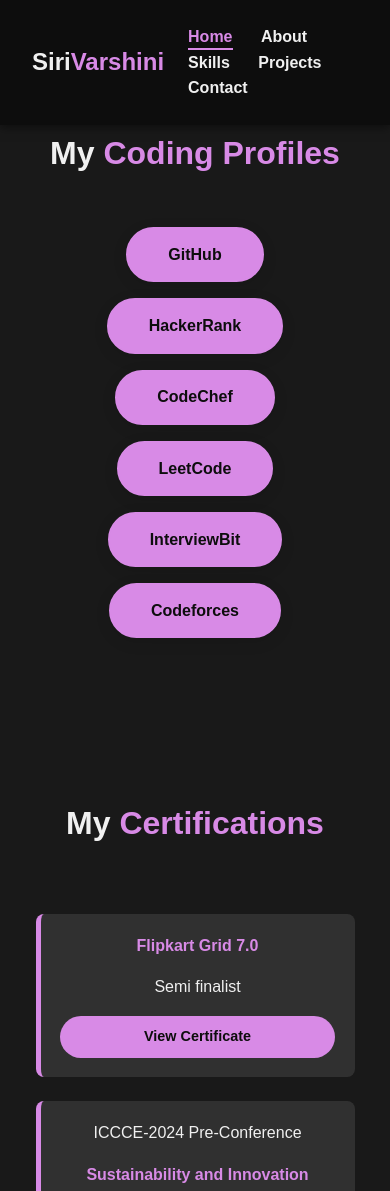
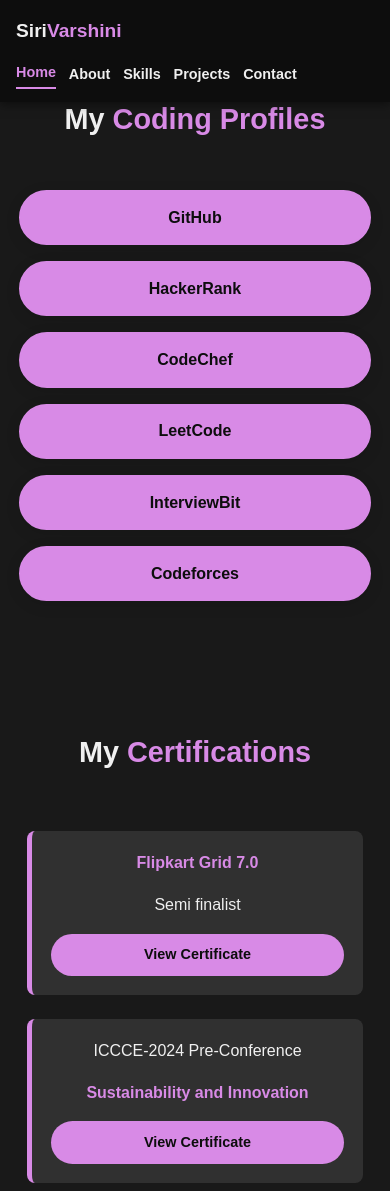
Before and after one commit to Siri-varshini-43/personal_portfolio, a plain HTML site: page education.html in a window 390 px wide. Shown: the top 1191 px of the page. Drawn offline with nearby package versions, Linux system fonts and the light colour scheme.

Commit message:
Update education.css

```diff
--- a/education.css
+++ b/education.css
@@ -285,3 +285,93 @@
                 text-align: center;
             }
         }
+
+/* Responsive design */
+@media (max-width: 768px) {
+    header {
+        padding: 1.5rem 2rem;
+    }
+
+    nav a {
+        margin-left: 1.5rem;
+    }
+
+    .profile-links {
+        flex-direction: column;
+        align-items: center;
+    }
+
+    #certifications li {
+        padding: 1.2rem;
+        align-items: center;
+    }
+
+    .view-btn {
+        width: 100%;
+        text-align: center;
+    }
+}
+
+/* Extra small devices (phones) */
+@media (max-width: 480px) {
+    header {
+        flex-direction: column;
+        align-items: flex-start;
+        padding: 1rem;
+    }
+
+    .logo {
+        font-size: 1.2rem;
+        margin-bottom: 1rem;
+    }
+
+    nav {
+        display: flex;
+        flex-wrap: wrap;
+        gap: 0.8rem;
+    }
+
+    nav a {
+        margin: 0;
+        font-size: 0.9rem;
+    }
+
+    section {
+        padding: 6rem 1.2rem 2rem;
+    }
+
+    section h1 {
+        font-size: 1.8rem;
+    }
+
+    .profile {
+        width: 100%;
+        text-align: center;
+    }
+
+    #certifications ul {
+        padding: 0.5rem;
+    }
+
+    #certifications li {
+        text-align: center;
+    }
+
+    .chart-container {
+        padding: 1rem;
+    }
+
+    .social a {
+        font-size: 1.5rem;
+        margin: 0 0.5rem;
+    }
+
+    .list1 {
+        flex-direction: column;
+        gap: 0.5rem;
+    }
+
+    .copy-right {
+        font-size: 0.8rem;
+    }
+}
```
